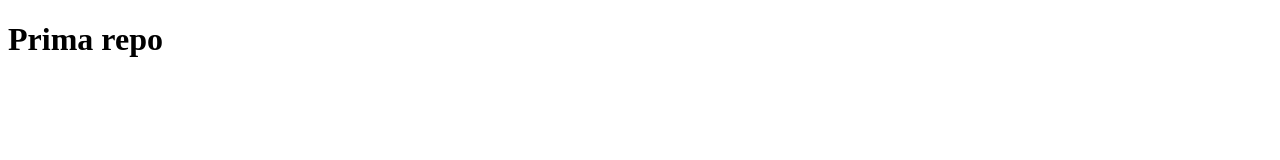
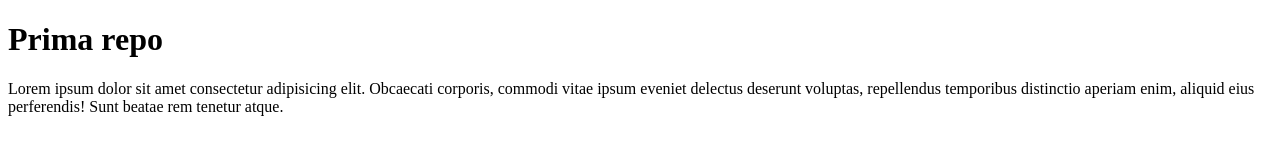
Before and after one commit to PaulDenis/prima-repo, a plain HTML site: page index.html in a window 1280 px wide. Drawn offline with Linux system fonts and the light colour scheme.

Commit message:
Aggiunto paragrafo

```diff
--- a/index.html
+++ b/index.html
@@ -8,5 +8,6 @@
 </head>
 <body>
     <h1>Prima repo</h1>
+    <p>Lorem ipsum dolor sit amet consectetur adipisicing elit. Obcaecati corporis, commodi vitae ipsum eveniet delectus deserunt voluptas, repellendus temporibus distinctio aperiam enim, aliquid eius perferendis! Sunt beatae rem tenetur atque.</p>
 </body>
 </html>
```
